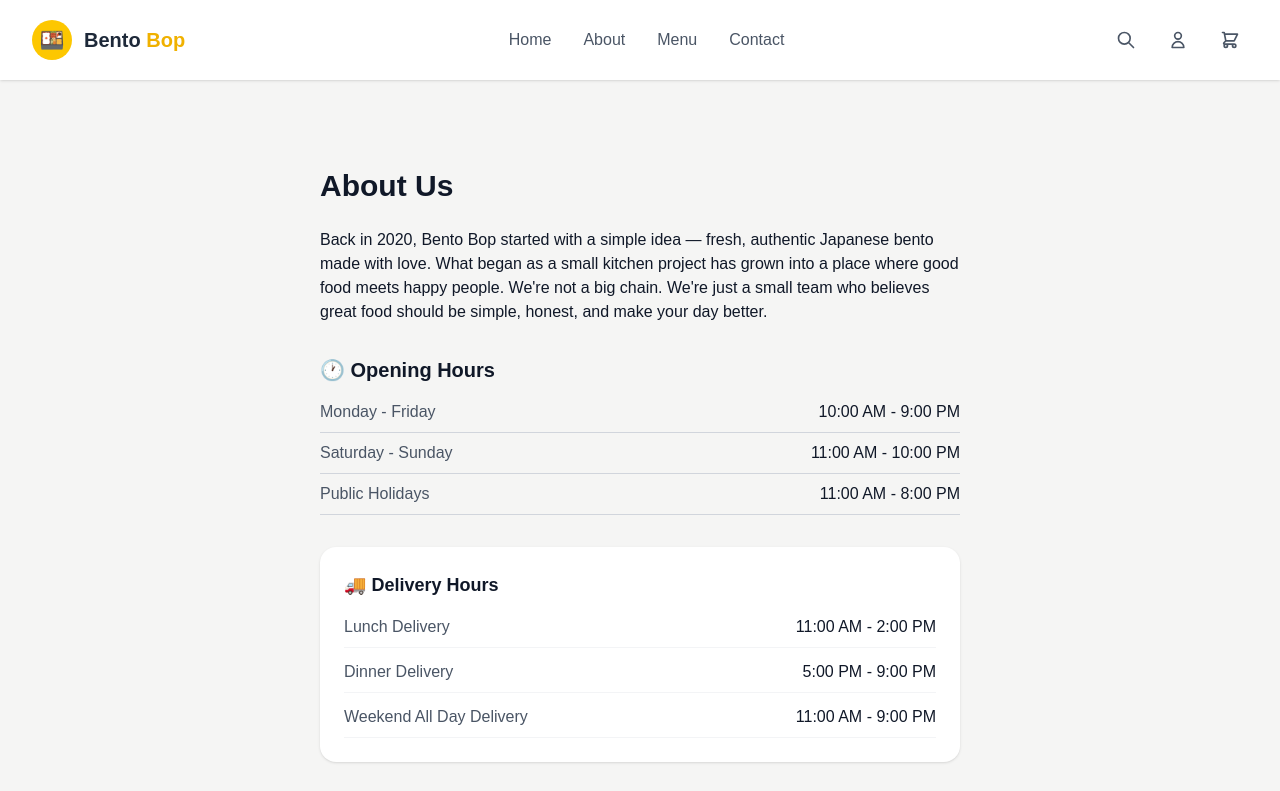
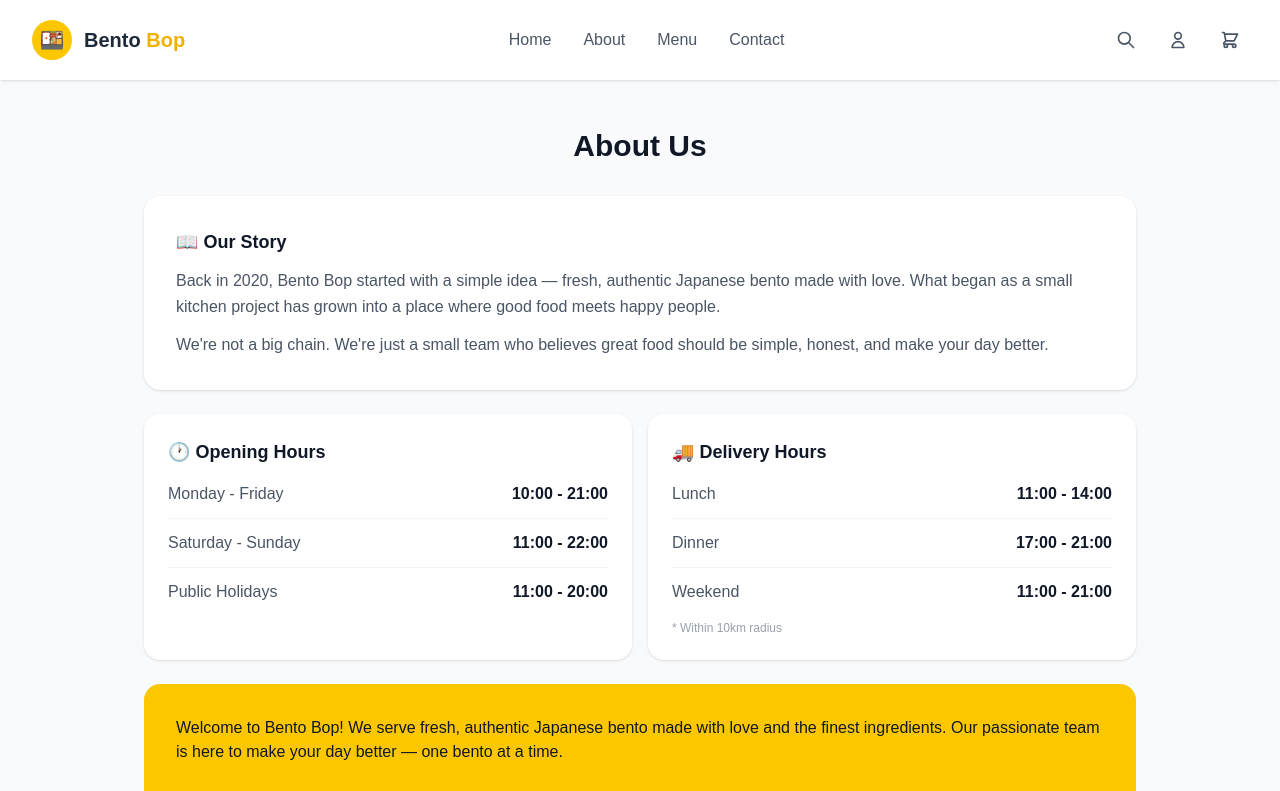
Before and after one commit to Pawina85/Bento-bob, a Next.js app: page /about in a window 1280 px wide. Shown: the top 791 px of the page. Built offline with nearby package versions, Linux system fonts and the light colour scheme.

Commit message:
Updates last sec

```diff
--- a/app/about/page.tsx
+++ b/app/about/page.tsx
@@ -7,31 +7,45 @@ export default function AboutPage() {
     return (
         <>
             <Navbar />
-            <main className="min-h-screen bg-stone-100 pt-4">
-                <div className="max-w-2xl mx-auto px-4 py-4 md:py-12">
-                    {/* Header */}
-                    <h1 className="text-2xl md:text-3xl py-6 font-bold text-gray-900">About Us</h1>
+            <main className="min-h-screen bg-gray-50 pt-4">
+  <div className="max-w-5xl mx-auto px-4 py-8">
 
-                    {/* About Text */}
-                    <p className="text-gray-900 text-left mb-8">
-                        Back in 2020, Bento Bop started with a simple idea — fresh, authentic Japanese bento made with love. What began as a small kitchen project has grown into a place where good food meets happy people. We're not a big chain. We're just a small team who believes great food should be simple, honest, and make your day better.
+    {/* Page Title */}
+    <h1 className="text-3xl font-bold text-gray-900 mb-8 text-center">About Us</h1>
+
+    {/* Story Card */}
+    <div className="bg-white rounded-2xl p-6 md:p-8 shadow-sm mb-6">
+      <h2 className="text-lg font-bold text-gray-900 mb-3 flex items-center gap-2">
+        📖 Our Story
+      </h2>
+      <p className="text-gray-600 leading-relaxed mb-3">
+        Back in 2020, Bento Bop started with a simple idea — fresh, authentic Japanese bento made with love. What began as a small kitchen project has grown into a place where good food meets happy people.
       </p>
+      <p className="text-gray-600 leading-relaxed">
+        We&apos;re not a big chain. We&apos;re just a small team who believes great food should be simple, honest, and make your day better.
+      </p>
+    </div>
+
+    {/* Hours Section */}
+    <div className="grid md:grid-cols-2 gap-4">
 
       {/* Opening Hours */}
-                    <div className="mb-8">
-                        <h3 className="text-xl font-bold mb-4 text-gray-900">🕐 Opening Hours</h3>
-                        <div className="space-y-2">
-                            <div className="flex justify-between items-center border-b pb-2 border-gray-300">
+      <div className="bg-white rounded-2xl p-6 shadow-sm">
+        <h3 className="text-lg font-bold text-gray-900 mb-4 flex items-center gap-2">
+          🕐 Opening Hours
+        </h3>
+        <div className="space-y-3">
+          <div className="flex justify-between items-center pb-3 border-b border-gray-100">
             <span className="text-gray-600">Monday - Friday</span>
-                                <span className="text-gray-900 font-medium">10:00 AM - 9:00 PM</span>
+            <span className="text-gray-900 font-semibold">10:00 - 21:00</span>
           </div>
-                            <div className="flex justify-between items-center border-b pb-2 border-gray-300">
+          <div className="flex justify-between items-center pb-3 border-b border-gray-100">
             <span className="text-gray-600">Saturday - Sunday</span>
-                                <span className="text-gray-900 font-medium">11:00 AM - 10:00 PM</span>
+            <span className="text-gray-900 font-semibold">11:00 - 22:00</span>
           </div>
-                            <div className="flex justify-between items-center border-b pb-2 border-gray-300">
+          <div className="flex justify-between items-center">
             <span className="text-gray-600">Public Holidays</span>
-                                <span className="text-gray-900 font-medium">11:00 AM - 8:00 PM</span>
+            <span className="text-gray-900 font-semibold">11:00 - 20:00</span>
           </div>
         </div>
       </div>
@@ -42,20 +56,37 @@ export default function AboutPage() {
           🚚 Delivery Hours
         </h3>
         <div className="space-y-3">
-                            <div className="flex justify-between items-center border-b pb-2 border-gray-100">
-                                <span className="text-gray-600">Lunch Delivery</span>
-                                <span className="text-gray-900 font-medium">11:00 AM - 2:00 PM</span>
+          <div className="flex justify-between items-center pb-3 border-b border-gray-100">
+            <span className="text-gray-600">Lunch</span>
+            <span className="text-gray-900 font-semibold">11:00 - 14:00</span>
           </div>
-                            <div className="flex justify-between items-center border-b pb-2 border-gray-100">
-                                <span className="text-gray-600">Dinner Delivery</span>
-                                <span className="text-gray-900 font-medium">5:00 PM - 9:00 PM</span>
+          <div className="flex justify-between items-center pb-3 border-b border-gray-100">
+            <span className="text-gray-600">Dinner</span>
+            <span className="text-gray-900 font-semibold">17:00 - 21:00</span>
           </div>
-                            <div className="flex justify-between items-center border-b pb-2 border-gray-100">
-                                <span className="text-gray-600">Weekend All Day Delivery</span>
-                                <span className="text-gray-900 font-medium">11:00 AM - 9:00 PM</span>
+          <div className="flex justify-between items-center">
+            <span className="text-gray-600">Weekend</span>
+            <span className="text-gray-900 font-semibold">11:00 - 21:00</span>
           </div>
         </div>
+        <p className="text-xs text-gray-400 mt-4">* Within 10km radius</p>
       </div>
+
+    </div>
+
+    {/* Visit Us Card */}
+    <div className="bg-yellow-400 rounded-2xl p-6 md:p-8 mt-6">
+      <p className="text-gray-900">
+        Welcome to Bento Bop! We serve fresh, authentic Japanese bento made with love and the finest ingredients. Our passionate team is here to make your day better — one bento at a time.
+      </p>
+      <br />
+      <p className="text-gray-900">Order online for fast delivery or pick up at our shop. Whether you dine with us or enjoy at home, we promise bold flavors and a smile with every bite.</p>
+      <div className="flex justify-between gap-4 mt-4 text-sm text-gray-800">
+        <button >Contact Us</button>
+       <button>See Our Shop</button>
+      </div>
+    </div>
+
   </div>
 </main>
             <Footer />
```
Lines whose indentation alone changed are shown as unchanged.
